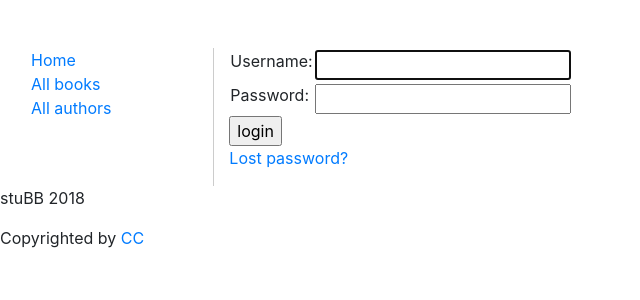
After one commit to btbell/locallibrary, a Django app: page /catalog/accounts/login/ in a window 1280 px wide. The commit adds this page. Shown: the top 300 px of the page, without its empty margins (0-640 px from the left). Run offline with Django 3.2, Linux system fonts and the light colour scheme; some libraries are stand-ins or nearby versions.

Commit message:
added template structure for authentication - moving catalog templates out to the project root

```diff
--- a/catalog/urls.py
+++ b/catalog/urls.py
@@ -1,4 +1,5 @@
 from django.urls import path
+from django.conf.urls import include
 from . import views
 
 urlpatterns = [
--- a/loclib_base/settings.py
+++ b/loclib_base/settings.py
@@ -56,7 +56,7 @@ ROOT_URLCONF = 'loclib_base.urls'
 TEMPLATES = [
     {
         'BACKEND': 'django.template.backends.django.DjangoTemplates',
-        'DIRS': ['/opt/myprojects/loclib_base/catalog/templates/catalog'],
+        'DIRS': [os.path.join(BASE_DIR, 'templates')],
         'APP_DIRS': True,
         'OPTIONS': {
             'context_processors': [
--- a/loclib_base/urls.py
+++ b/loclib_base/urls.py
@@ -23,3 +23,7 @@ urlpatterns = [
     path('admin/', admin.site.urls),
     path('catalog/', include('catalog.urls')),
 ]
+# add django site authentication urls (login, logout, pw management)
+urlpatterns += [
+  path('catalog/accounts/', include('django.contrib.auth.urls')),
+]
--- a/catalog/templates/catalog/index.html
+++ b/templates/index.html
@@ -1,4 +1,4 @@
-{% extends 'catalog/base.html' %}
+{% extends 'registration/base.html' %}
 
 {% block title %}Index{% endblock %}
 
--- /dev/null
+++ b/templates/registration/base.html
@@ -0,0 +1,67 @@
+<!DOCTYPE html>
+
+<html lang="en">
+  <head>
+    {% load staticfiles %}
+    {% block head %}
+    <!-- Required meta tags -->
+    <meta charset="utf-8">
+    <meta name="viewport" content="width=device-width, initial-scale=1, shrink-to-fit=no">
+
+    <link rel="stylesheet" href="{% static 'styles/catalog.css' %}" />
+    <link rel="stylesheet" href="https://stackpath.bootstrapcdn.com/bootstrap/4.1.3/css/bootstrap.min.css" integrity="sha384-MCw98/SFnGE8fJT3GXwEOngsV7Zt27NXFoaoApmYm81iuXoPkFOJwJ8ERdknLPMO" crossorigin="anonymous">
+    <title>{% block title %}<title>Local Library</title>{% endblock %}</title>
+    {% endblock %}
+    {% block extra_head_tags %}{% endblock %}
+  </head>
+  <body>
+    <!-- |*|*|*|*| WRAPPER |*|*|*|*| -->
+    <div class="container-fluid">
+    <div class="row">
+      <!-- |*|*|*|*| SIDEBAR |*|*|*|*| -->
+      <div class="col-sm-2">
+      {% block sidebar %}
+        <ul class="sidebar-nav">
+          <li><a href="{% url 'index' %}">Home</a></li>
+          <li><a href="{% url 'books' %}">All books</a></li>
+          <li><a href="{% url 'authors' %}">All authors</a></li>
+        </ul>
+     {% endblock %}
+      </div>
+      <!-- |*|*|*|*| CONTENT |*|*|*|*| -->
+      <div class="col-sm-10 content">
+        {% block content %}{% endblock %}
+        <!-- |*|*|*|*| PAGINATION |*|*|*|*| -->
+        {% block pagination %}
+  {% if is_paginated %}
+    <div class="pagination">
+      <span class="page-links">
+        {% if page_obj.has_previous %}
+          <a href="{{ request.path }}?page={{ page_obj.previous_page_number }}">previous</a>
+        {% endif %}
+        <span class="page-current">
+          <p>Page {{ page_obj.number }} of {{ page_obj.paginator.num_pages }}.</p>
+        </span>
+        {% if page_obj.has_next %}
+          <a href="{{ request.path }}?page={{ page_obj.next_page_number }}">next</a>
+        {% endif %}
+      </span>
+    </div>
+  {% endif %}
+{% endblock %}
+      </div>
+
+    </div>
+  </div>
+  <footer class="basic-footer">
+      <p> stuBB 2018</p>
+      <p>Copyrighted by <a href="https://creativecommons.org/licenses/by/3.0/">CC</a></p>
+  </footer>
+
+
+  </body>
+  <!-- JS, Popper, JQuery -->
+  <script src="https://code.jquery.com/jquery-3.3.1.slim.min.js" integrity="sha384-q8i/X+965DzO0rT7abK41JStQIAqVgRVzpbzo5smXKp4YfRvH+8abtTE1Pi6jizo" crossorigin="anonymous"></script>
+  <script src="https://cdnjs.cloudflare.com/ajax/libs/popper.js/1.14.3/umd/popper.min.js" integrity="sha384-ZMP7rVo3mIykV+2+9J3UJ46jBk0WLaUAdn689aCwoqbBJiSnjAK/l8WvCWPIPm49" crossorigin="anonymous"></script>
+  <script src="https://stackpath.bootstrapcdn.com/bootstrap/4.1.3/js/bootstrap.min.js" integrity="sha384-ChfqqxuZUCnJSK3+MXmPNIyE6ZbWh2IMqE241rYiqJxyMiZ6OW/JmZQ5stwEULTy" crossorigin="anonymous"></script>
+</html>
--- /dev/null
+++ b/templates/registration/login.html
@@ -0,0 +1,40 @@
+{% extends 'registration/base.html' %}
+
+{% block content %}
+
+{% if form.errors %}
+  <p>Your username and password didn't match. Please try again.</p>
+{% endif %}
+
+{% if next %}
+  {% if user.is_authenticated %}
+    <p>Your account doesn't have access to this page. To proceed,
+    please login with an account that has access.</p>
+  {% else %}
+    <p>Please login to see this page.</p>
+  {% endif %}
+{% endif %}
+
+<form method="post" action="{% url 'login' %}">
+{% csrf_token %}
+<table>
+
+<tr>
+  <td>{{ form.username.label_tag }}</td>
+  <td>{{ form.username }}</td>
+</tr>
+
+<tr>
+  <td>{{ form.password.label_tag }}</td>
+  <td>{{ form.password }}</td>
+</tr>
+</table>
+
+<input type="submit" value="login" />
+<input type="hidden" name="next" value="{{ next }}" />
+</form>
+
+{# Assumes you setup the password_reset view in your URLconf #}
+<p><a href="{% url 'password_reset' %}">Lost password?</a></p>
+
+{% endblock %}
```
Also changed, not shown: README.md, db.sqlite3, templates/catalog/author_detail.html (renamed from catalog/templates/catalog/author_detail.html), templates/catalog/author_list.html (renamed from catalog/templates/catalog/author_list.html), templates/catalog/base.html (renamed from catalog/templates/catalog/base.html), templates/catalog/book_detail.html (renamed from catalog/templates/catalog/book_detail.html), templates/catalog/book_list.html (renamed from catalog/templates/catalog/book_list.html), 2 other files.
